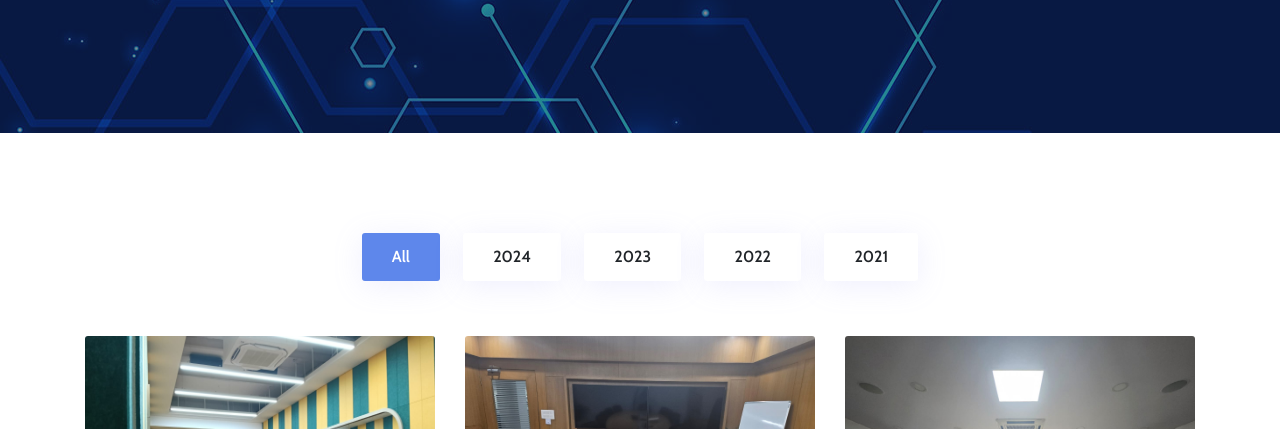
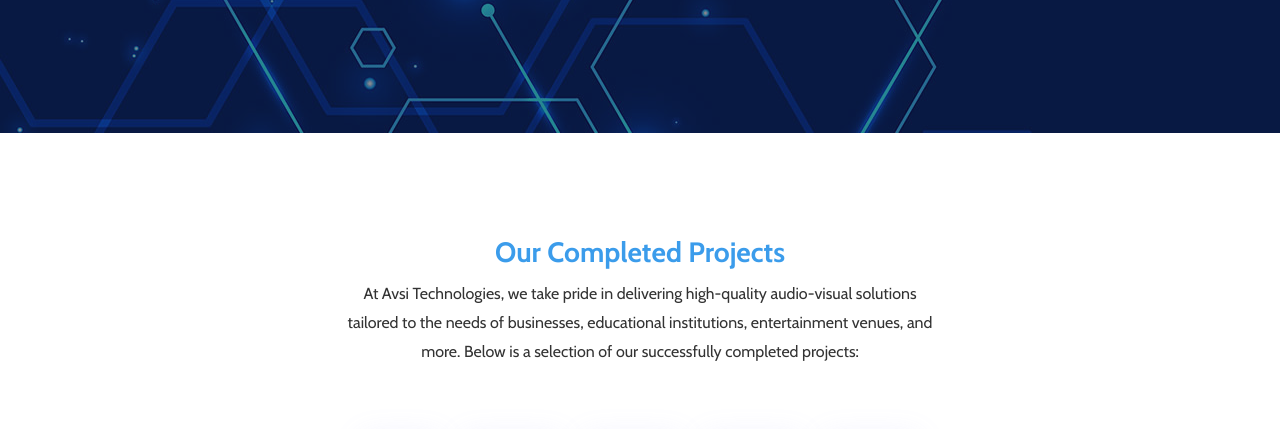
Before and after one commit to KunalSolutions/avsi-website, a plain HTML site: page project.html in a window 1280 px wide. Shown: the part 267-696 px from the top of the page. Drawn offline with nearby package versions, Linux system fonts and the light colour scheme.

Commit message:
Update project.html

```diff
--- a/project.html
+++ b/project.html
@@ -132,11 +132,38 @@
 	</div>
 	<!-- End Page Title Area -->
 
+  <style>
+    .completed-projects {
+        background-color: #ffffff;
+        color: black;
+        padding: 70px 0 60px; /* Reduced bottom padding */
+    }
+    .section-title h3 {
+        color: #3b9ceb;
+        font-weight: bold;
+        text-align: center;
+    }
+    p {
+        text-align: center;
+        max-width: 600px;
+        margin: 0 auto;
+        color: #333;
+        font-size: 16px;
+    }
+</style>
+
+
 	<!-- Start Project Section -->
     <section class="project-area section-padding">
         <div class="container">
             <div class="row">
                 <div class="col-md-12">
+                    <div class="col-md-12">
+                        <div class="section-title">
+                            <h3>Our Completed Projects</h3>
+                            <p>At Avsi Technologies, we take pride in delivering high-quality audio-visual solutions tailored to the needs of businesses, educational institutions, entertainment venues, and more. Below is a selection of our successfully completed projects:</p>
+                        </div>
+                    </div>
                     <div class="project-list">
                         <ul class="nav" id="project-flters">
                             <li class="filter filter-active"  data-filter=".all">all</li>
```
